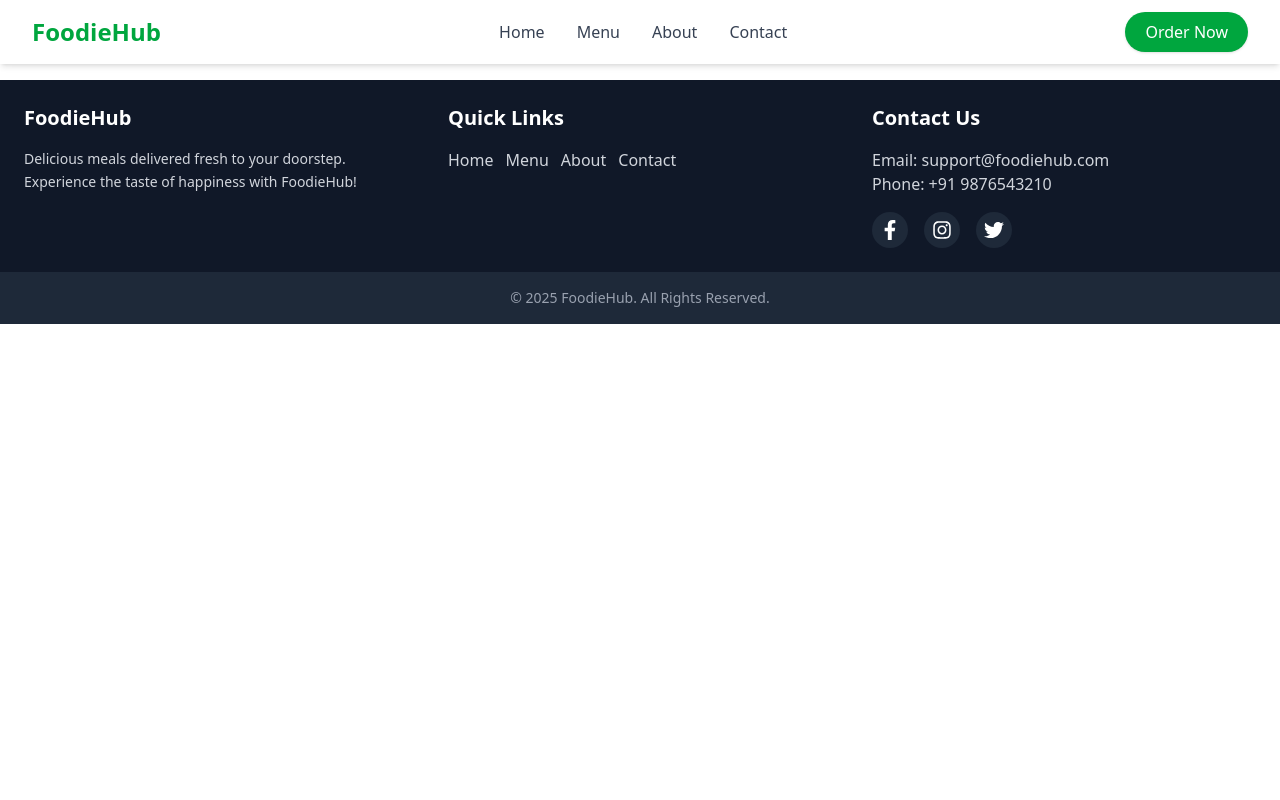
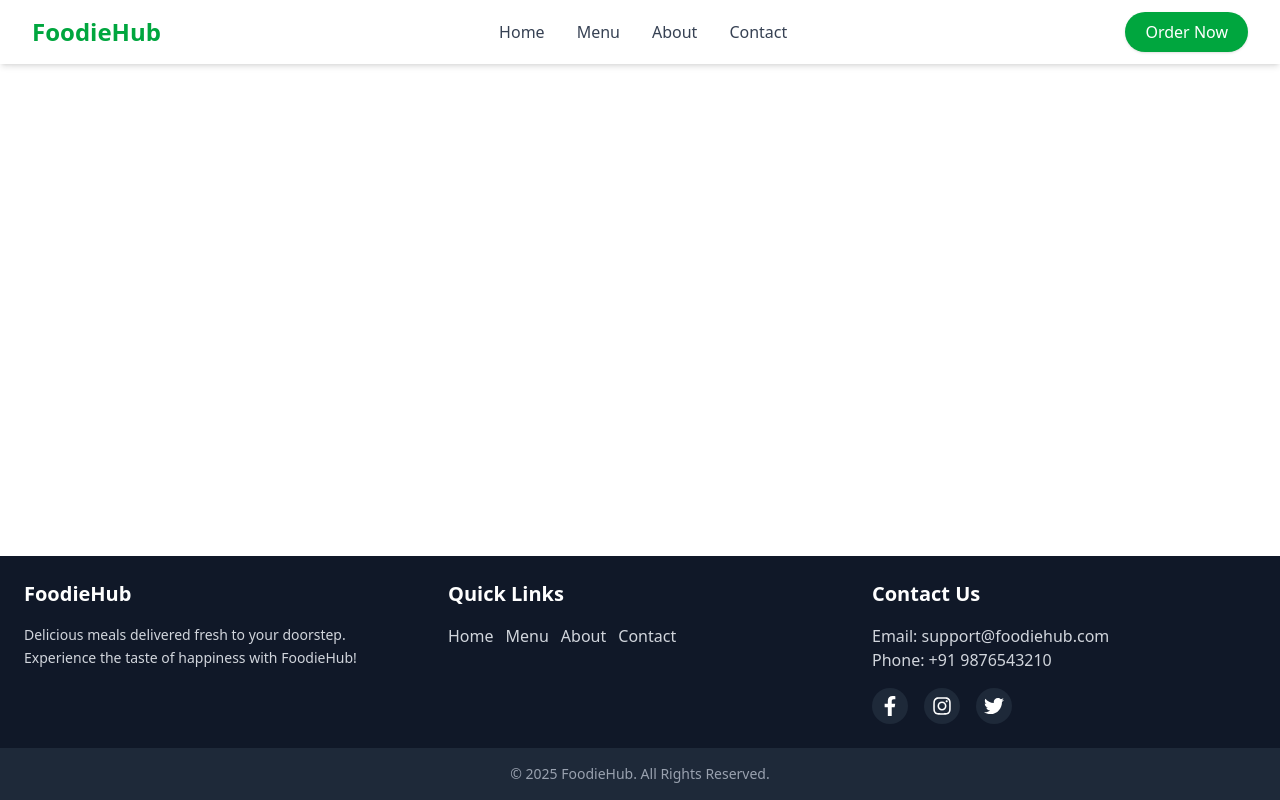
Before and after one commit to adityasoam55/Twirll, a React (Vite) app: page /product/1 in a window 1280 px wide. Built offline with nearby package versions, Linux system fonts and the light colour scheme.

Commit message:
Homepage layout fixed

```diff
--- a/src/App.jsx
+++ b/src/App.jsx
@@ -7,14 +7,16 @@
 
 function App() {
   return (
-    <>
+    <div className="flex flex-col min-h-screen">
       <Header />
-      <Routes>
-        <Route path="/" element={<MenuList />} />
-        <Route path="/product/:productId" element={<ProductModal />} />
-      </Routes>
+      <div className="flex-grow">
+        <Routes>
+          <Route path="/" element={<MenuList />} />
+          <Route path="/product/:productId" element={<ProductModal />} />
+        </Routes>
+      </div>
       <Footer />
-    </>
+    </div>
   );
 }
 
```
